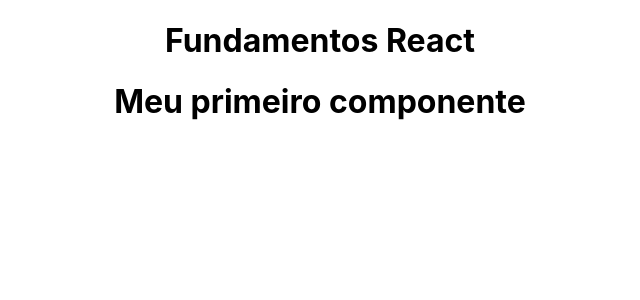
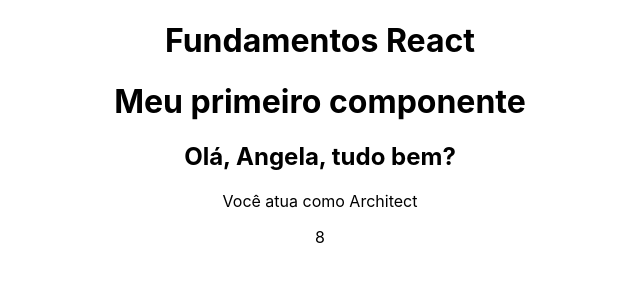
Before and after one commit to sucodelarangela/miniblog, a React (Create React App) app in the folder 2_FUNDAMENTOS/fundamentos/: page / in a window 1280 px wide. Shown: the top 300 px of the page, without its empty margins (320-960 px from the left). Built offline with nearby package versions, Linux system fonts and the light colour scheme.

Commit message:
feat: template expressions component

```diff
--- a/2_FUNDAMENTOS/fundamentos/src/App.js
+++ b/2_FUNDAMENTOS/fundamentos/src/App.js
@@ -1,5 +1,6 @@
 // components
 import FirstComponent from './Components/FirstComponent';
+import TemplateExpressions from './Components/TemplateExpressions';
 
 // styles
 import './App.css';
@@ -11,6 +12,7 @@ function App() {
 
       {/* First component loaded into App.js */}
       <FirstComponent />
+      <TemplateExpressions />
     </div>
   );
 };
--- /dev/null
+++ b/2_FUNDAMENTOS/fundamentos/src/Components/TemplateExpressions.js
@@ -0,0 +1,17 @@
+const TemplateExpressions = () => {
+  const name = 'Angela';
+  const data = {
+    age: 37,
+    job: 'Architect'
+  };
+
+  return (
+    <div>
+      <h2>Olá, {name}, tudo bem?</h2>
+      <p>Você atua como {data.job}</p>
+      <p>{4 + 4}</p>
+    </div>
+  );
+};
+
+export default TemplateExpressions;
```
